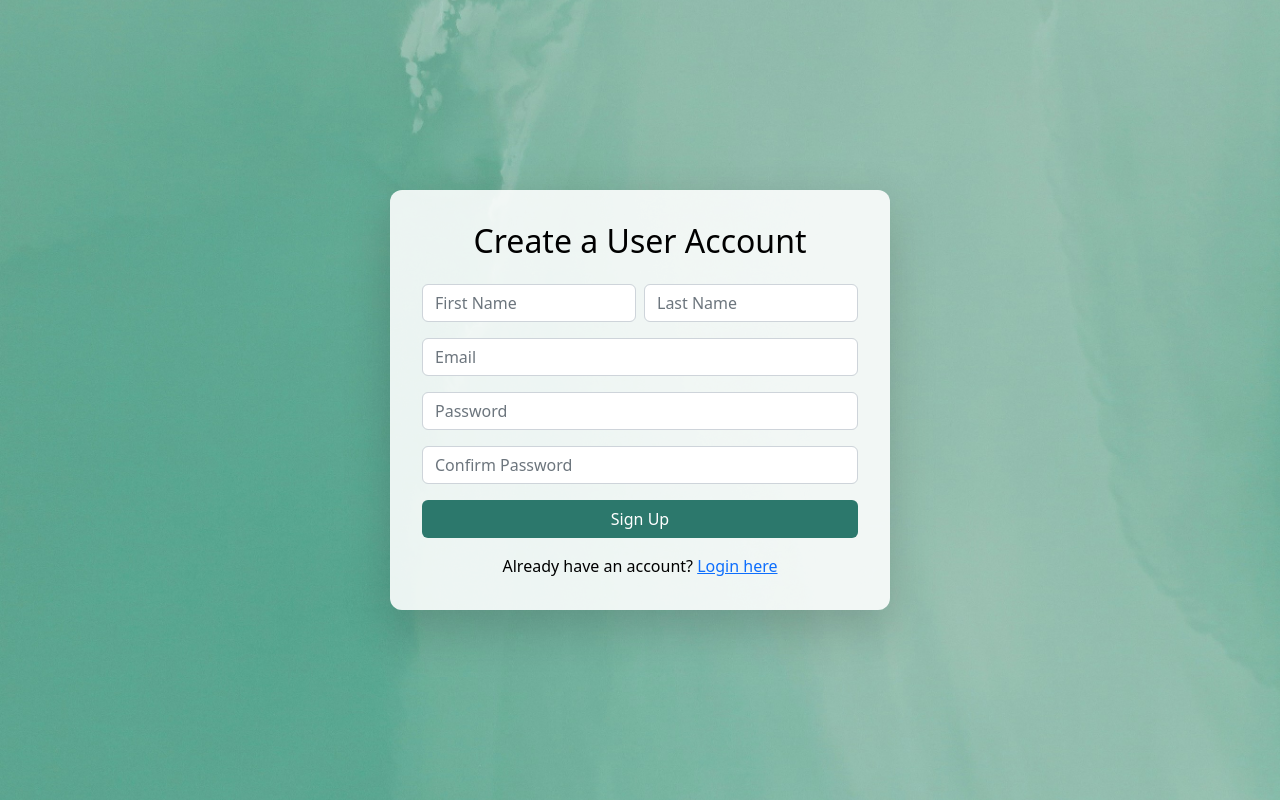
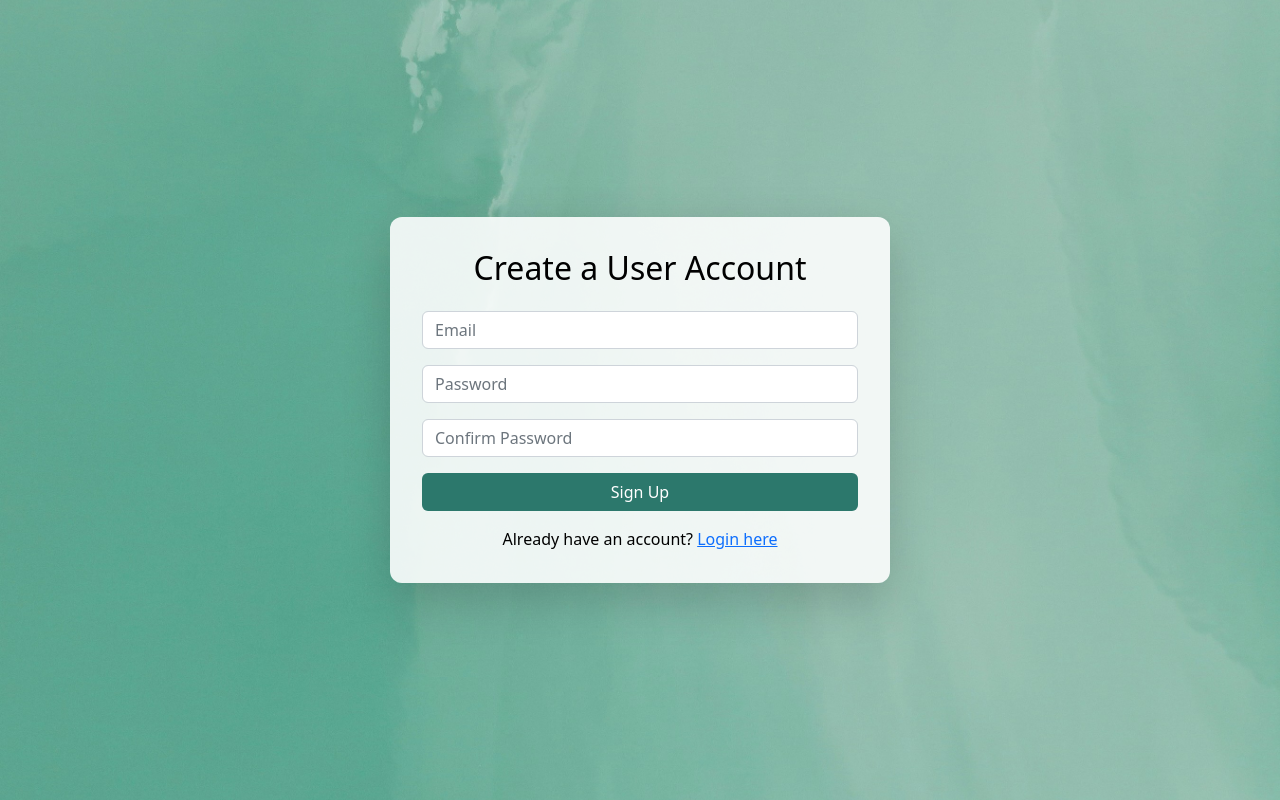
Before and after one commit to Arshiya2005/smartParking, a React (Vite) app in the folder frontend/: page /signup in a window 1280 px wide. Built offline with nearby package versions, Linux system fonts and the light colour scheme.

Commit message:
made changes to Loginuser.jsx and SignUpUser.jsx

```diff
--- a/frontend/src/pages/LoginUser.jsx
+++ b/frontend/src/pages/LoginUser.jsx
@@ -3,11 +3,11 @@ import { useNavigate, Link, useLocation } from "react-router-dom";
 import BackgroundImg from "../assets/green_back.jpg";
 
 const LoginUser = () => {
-  const [form, setForm] = useState({ email: "", password: "" });
+  const [form, setForm] = useState({ username: "", password: "" });
   const navigate = useNavigate();
   const location = useLocation();
   const queryParams = new URLSearchParams(location.search);
-  const role = queryParams.get("type") || "customer";
+  const role = queryParams.get("type") || "customer"; // "customer" or "owner"
 
   const handleChange = (e) => {
     setForm({ ...form, [e.target.name]: e.target.value });
@@ -17,10 +17,14 @@ const LoginUser = () => {
     e.preventDefault();
 
     try {
-      const res = await fetch("http://localhost:3000//login", {
+      const res = await fetch("http://localhost:5000/api/login", {
         method: "POST",
         headers: { "Content-Type": "application/json" },
-        body: JSON.stringify({ ...form, type: role }),
+        body: JSON.stringify({
+          username: form.username,
+          password: form.password,
+          type: role,
+        }),
       });
 
       const data = await res.json();
@@ -71,10 +75,10 @@ const LoginUser = () => {
         <form onSubmit={handleSubmit}>
           <input
             type="email"
-            name="email"
+            name="username"
             placeholder="Email"
             className="form-control mb-3"
-            value={form.email}
+            value={form.username}
             onChange={handleChange}
             required
           />
--- a/frontend/src/pages/SignUpUser.jsx
+++ b/frontend/src/pages/SignUpUser.jsx
@@ -1,19 +1,14 @@
 import React, { useState } from "react";
 import { useNavigate, Link, useLocation } from "react-router-dom";
-import BackgroundImg from "../assets/green_back.jpg"; // adjust path if needed
+import BackgroundImg from "../assets/green_back.jpg";
 
 const SignUpUser = () => {
   const [form, setForm] = useState({
-    firstName: "",
-    lastName: "",
-    email: "",
+    username: "",
     password: "",
     confirmPassword: "",
-    vehicleNumber: "",
-    vehicleModel: "",
   });
 
-  const [showVehicle, setShowVehicle] = useState(false);
   const navigate = useNavigate();
   const location = useLocation();
   const queryParams = new URLSearchParams(location.search);
@@ -33,11 +28,9 @@ const SignUpUser = () => {
         method: "POST",
         headers: { "Content-Type": "application/json" },
         body: JSON.stringify({
-          firstName: form.firstName,
-          lastName: form.lastName,
-          email: form.email,
+          username: form.username,
           password: form.password,
-          role: role,
+          type: role,
         }),
       });
 
@@ -84,31 +77,9 @@ const SignUpUser = () => {
         </h2>
 
         <form onSubmit={handleSubmit}>
-          <div className="row g-2 mb-3">
-            <div className="col">
-              <input
-                type="text"
-                name="firstName"
-                className="form-control"
-                placeholder="First Name"
-                required
-                onChange={handleChange}
-              />
-            </div>
-            <div className="col">
-              <input
-                type="text"
-                name="lastName"
-                className="form-control"
-                placeholder="Last Name"
-                required
-                onChange={handleChange}
-              />
-            </div>
-          </div>
           <input
             type="email"
-            name="email"
+            name="username"
             className="form-control mb-3"
             placeholder="Email"
             required
```
